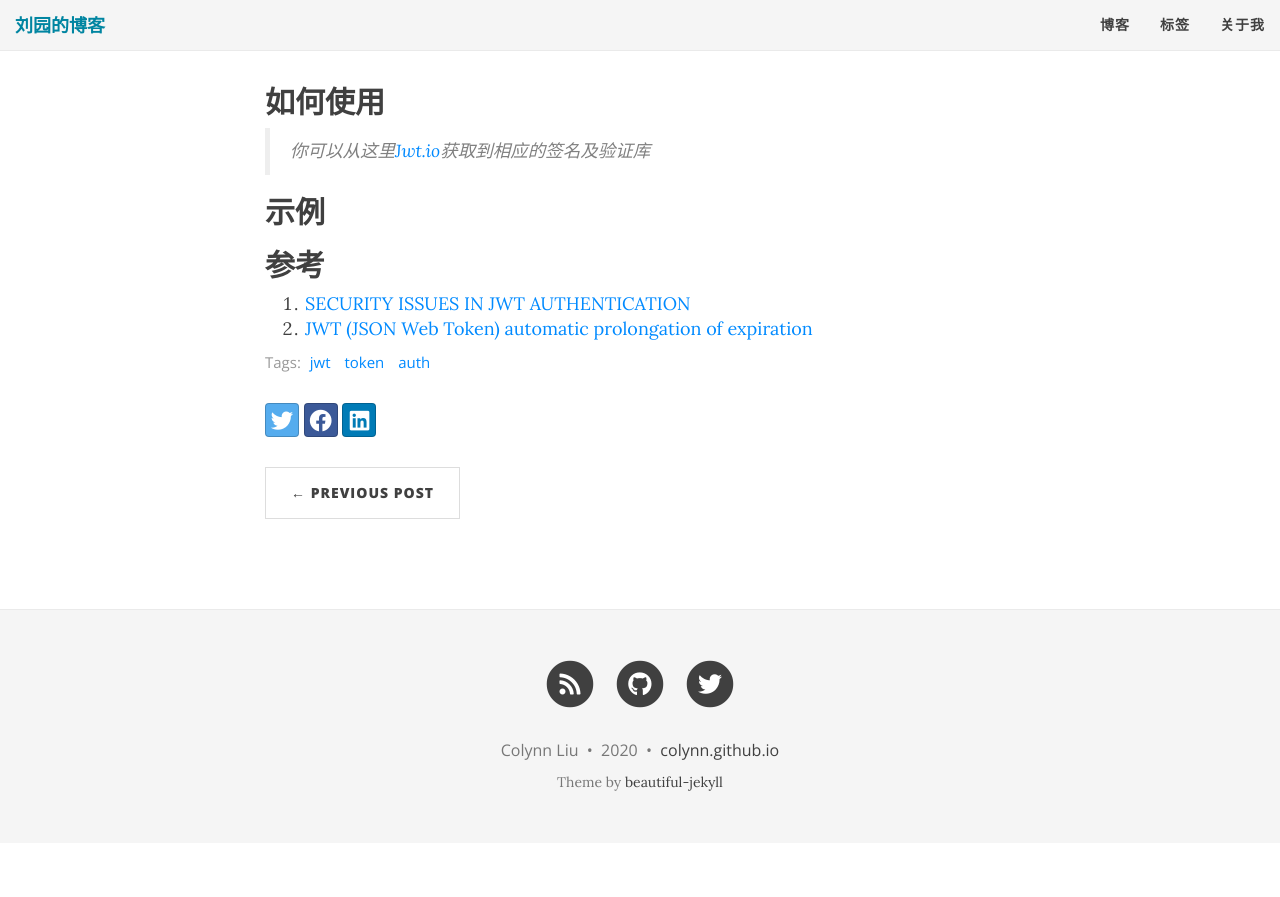
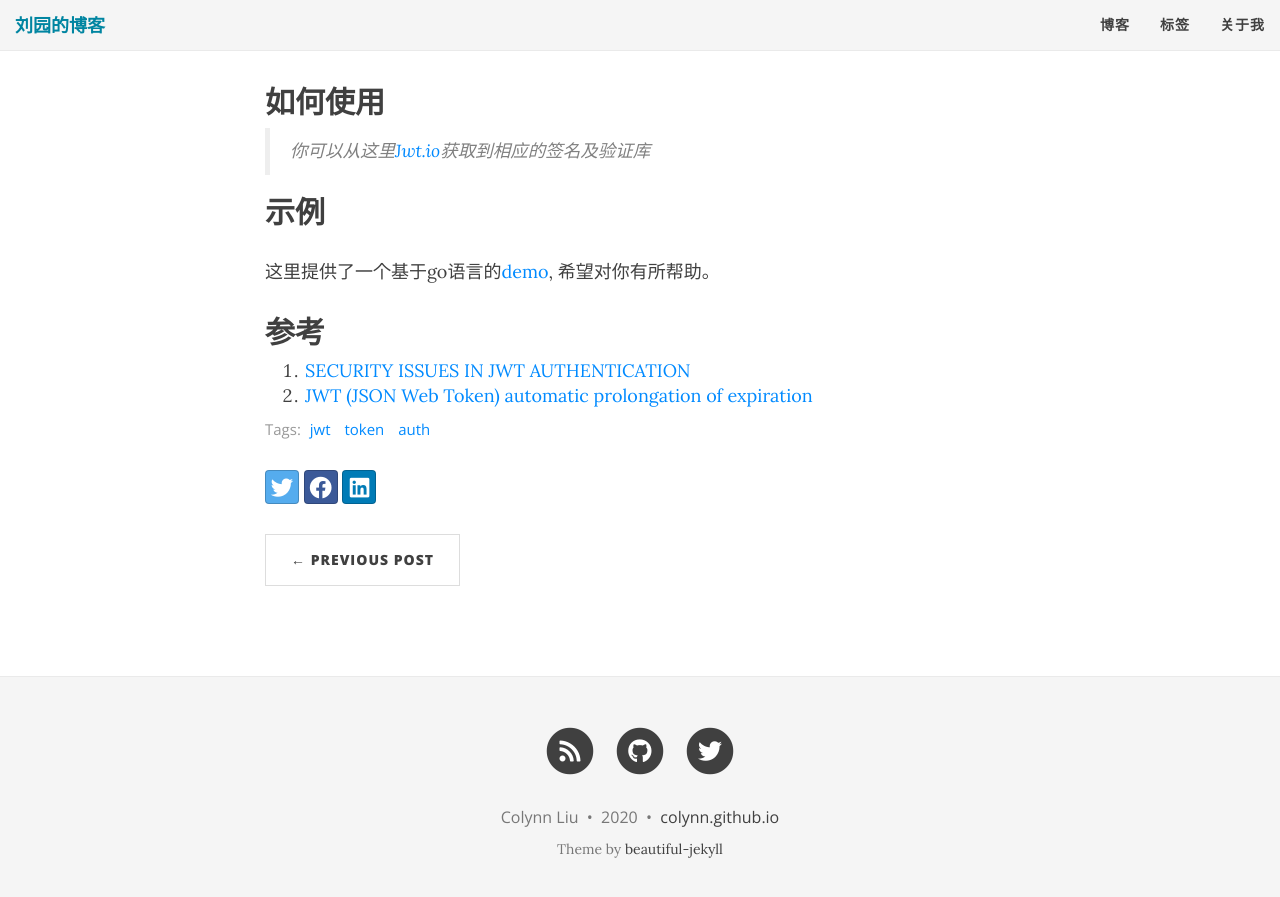
Before and after one commit to colynn/colynn.github.io, a Jekyll site: the page built from _posts/2020-05-25-jwt-auth.md, in a window 1280 px wide and 900 px high, scrolled down 3115 px. Shown: the top 897 px of the window. Built offline with Jekyll 4.4.1, drawn with Linux system fonts in a browser that asks for light colours; nearby versions of some CDN libraries; comment, search, counter and statistics services are not loaded; before the commit the page ends 3958 px from its top, so only the background shows below that.

Commit message:
add demo link

```diff
--- a/_posts/2020-05-25-jwt-auth.md
+++ b/_posts/2020-05-25-jwt-auth.md
@@ -90,7 +90,7 @@ __另外__: 避免被暴力破解，当使用`HS256`的算法时，推荐使用`
 > 你可以从这里[Jwt.io](https://jwt.io)获取到相应的签名及验证库
 
 ## 示例
-
+ 这里提供了一个基于go语言的[demo](https://github.com/colynn-demo/jwt-demo), 希望对你有所帮助。
 
 
 ## 参考
```
